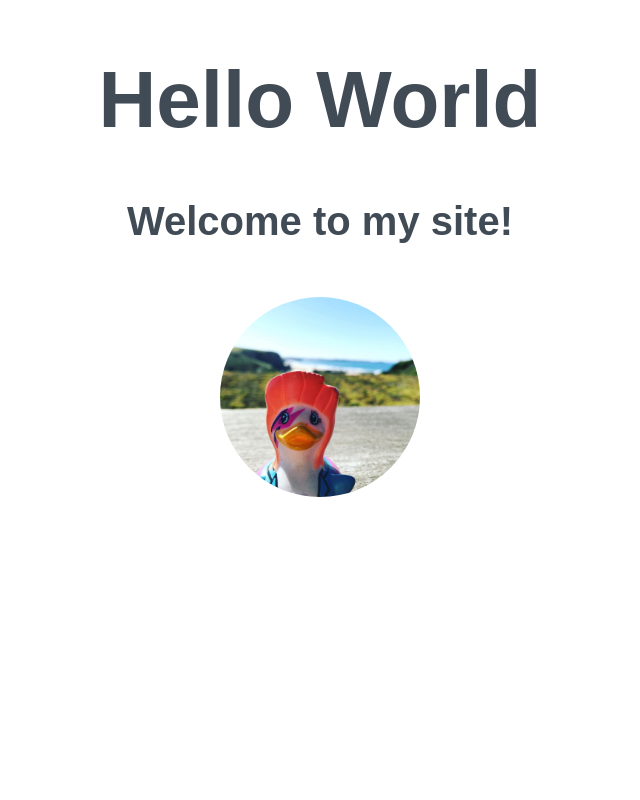
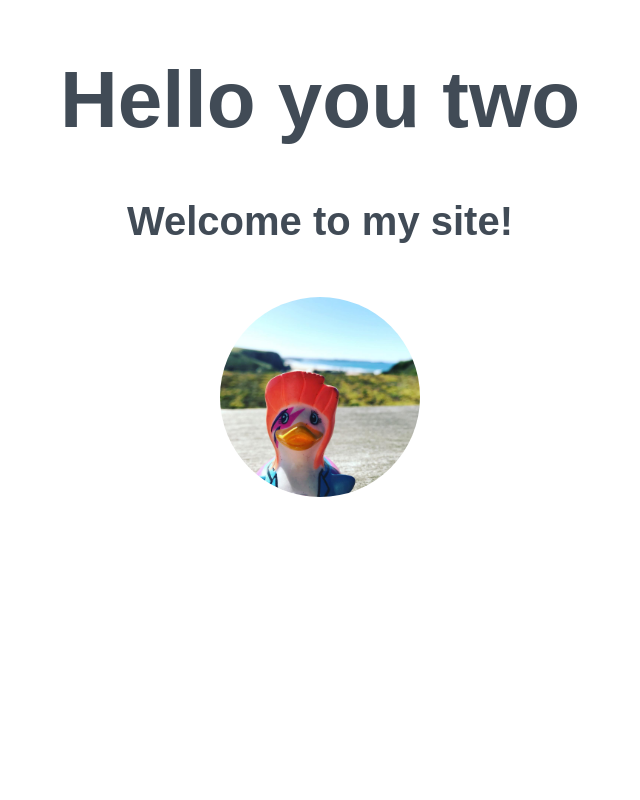
Before and after one commit to WendelaSophie/cfg-website, a plain HTML site: page index.html in a window 1280 px wide. Shown: the top 800 px of the page, without its empty margins (320-960 px from the left). Drawn offline with Linux system fonts and the light colour scheme.

Commit message:
Hello you two

```diff
--- a/index.html
+++ b/index.html
@@ -11,7 +11,7 @@
 </head>
 <body>
   <div>
-    <h1>Hello World</h1>
+    <h1>Hello you two</h1>
 
     <h2>Welcome to my site!</h2>
 
```
